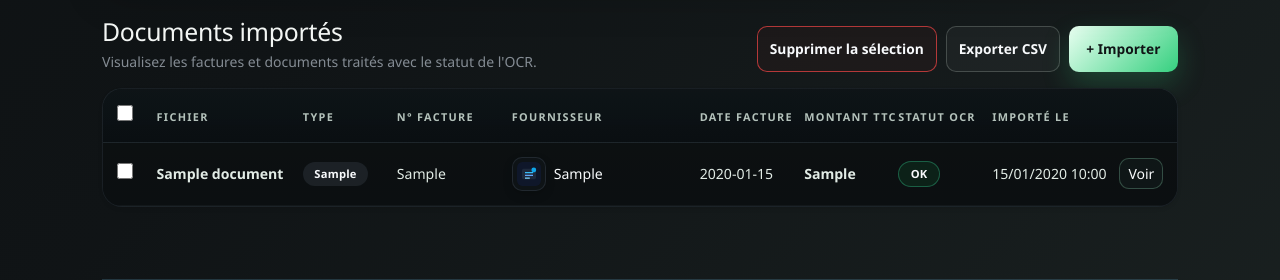
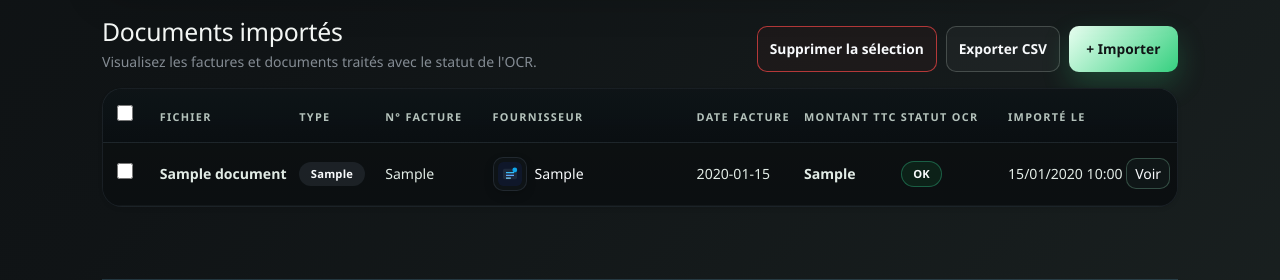
Before and after one commit to abanannaks7-cmyk/gestion-factures, a Flask app: page / in a window 1280 px wide. Shown: the part 1673-1953 px from the top of the page. Run offline with Flask 3, Linux system fonts and the light colour scheme; the visitor is signed in with stand-in values (Sample User, id 1); tables that the repository leaves empty hold one stand-in row (values such as "Sample post").

Commit message:
Fix supplier and invoice date columns

```diff
--- a/app/static/css/style.css
+++ b/app/static/css/style.css
@@ -3480,15 +3480,37 @@ body.light-theme .documents-table-card .supplier-logo {
 }
 
 .documents-table-card .table thead th:nth-child(1) { width: 4%; }
-.documents-table-card .table thead th:nth-child(2) { width: 14%; }
-.documents-table-card .table thead th:nth-child(3) { width: 9%; }
-.documents-table-card .table thead th:nth-child(4) { width: 11%; }
-.documents-table-card .table thead th:nth-child(5) { width: 18%; }
+.documents-table-card .table thead th:nth-child(2) { width: 13%; }
+.documents-table-card .table thead th:nth-child(3) { width: 8%; }
+.documents-table-card .table thead th:nth-child(4) { width: 10%; }
+.documents-table-card .table thead th:nth-child(5) { width: 19%; }
 .documents-table-card .table thead th:nth-child(6) { width: 10%; }
 .documents-table-card .table thead th:nth-child(7) { width: 9%; }
-.documents-table-card .table thead th:nth-child(8) { width: 9%; }
+.documents-table-card .table thead th:nth-child(8) { width: 10%; }
 .documents-table-card .table thead th:nth-child(9) { width: 11%; }
-.documents-table-card .table thead th:nth-child(10) { width: 8%; }
+.documents-table-card .table thead th:nth-child(10) { width: 6%; }
+
+.documents-table-card .table-supplier {
+    min-width: 0;
+}
+
+.documents-table-card .supplier-cell {
+    display: flex;
+    align-items: center;
+    min-width: 0;
+    gap: 0.5rem;
+}
+
+.documents-table-card .supplier-name {
+    min-width: 0;
+    overflow: hidden;
+    text-overflow: ellipsis;
+    white-space: nowrap;
+}
+
+.documents-table-card .table-date {
+    white-space: nowrap;
+}
 
 @media (max-width: 768px) {
     .documents-table-card .table thead {
--- a/app/templates/index.html
+++ b/app/templates/index.html
@@ -187,12 +187,12 @@
                 <td class="table-file" data-label="{{ tr('file') }}">{{ doc.nom_fichier }}</td>
                 <td class="table-type" data-label="{{ tr('type') }}"><span class="badge badge-secondary">{{ doc.type_document }}</span></td>
                 <td class="table-number" data-label="{{ tr('invoice_number') }}">{{ doc.numero_facture or "-" }}</td>
-                <td data-label="{{ tr('supplier') }}">
-                    <div class="d-flex align-items-center gap-2">
+                <td class="table-supplier" data-label="{{ tr('supplier') }}">
+                    <div class="supplier-cell">
                         {% if doc.logo_asset %}
                             <img src="{{ url_for('static', filename='logos/' ~ doc.logo_asset ~ '.svg') }}" alt="Logo fournisseur" class="supplier-logo" loading="lazy">
                         {% endif %}
-                        <span>{{ doc.fournisseur or "-" }}</span>
+                        <span class="supplier-name">{{ doc.fournisseur or "-" }}</span>
                     </div>
                 </td>
                 <td class="table-date" data-label="{{ tr('invoice_date') }}">{{ doc.date_facture or "-" }}</td>
```
